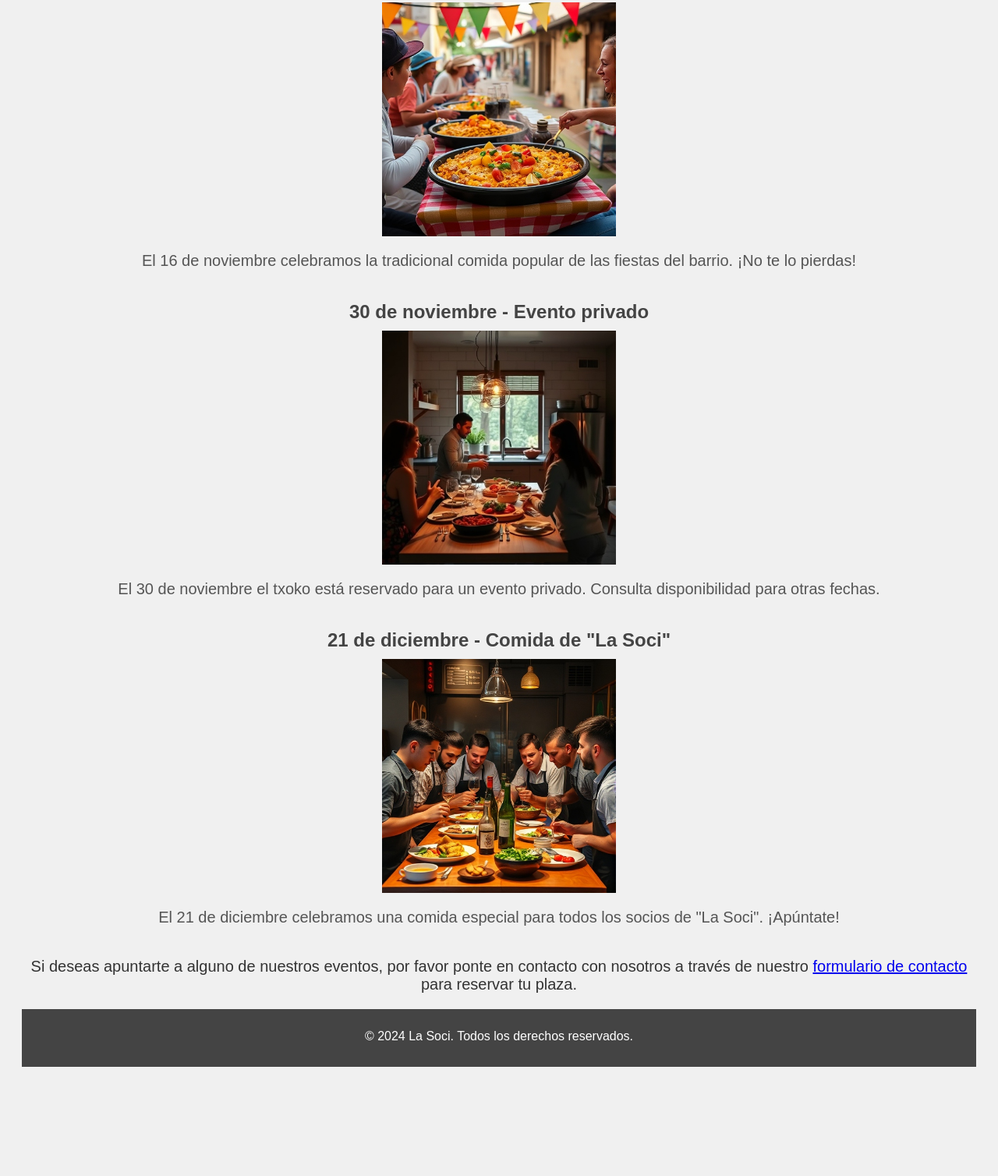
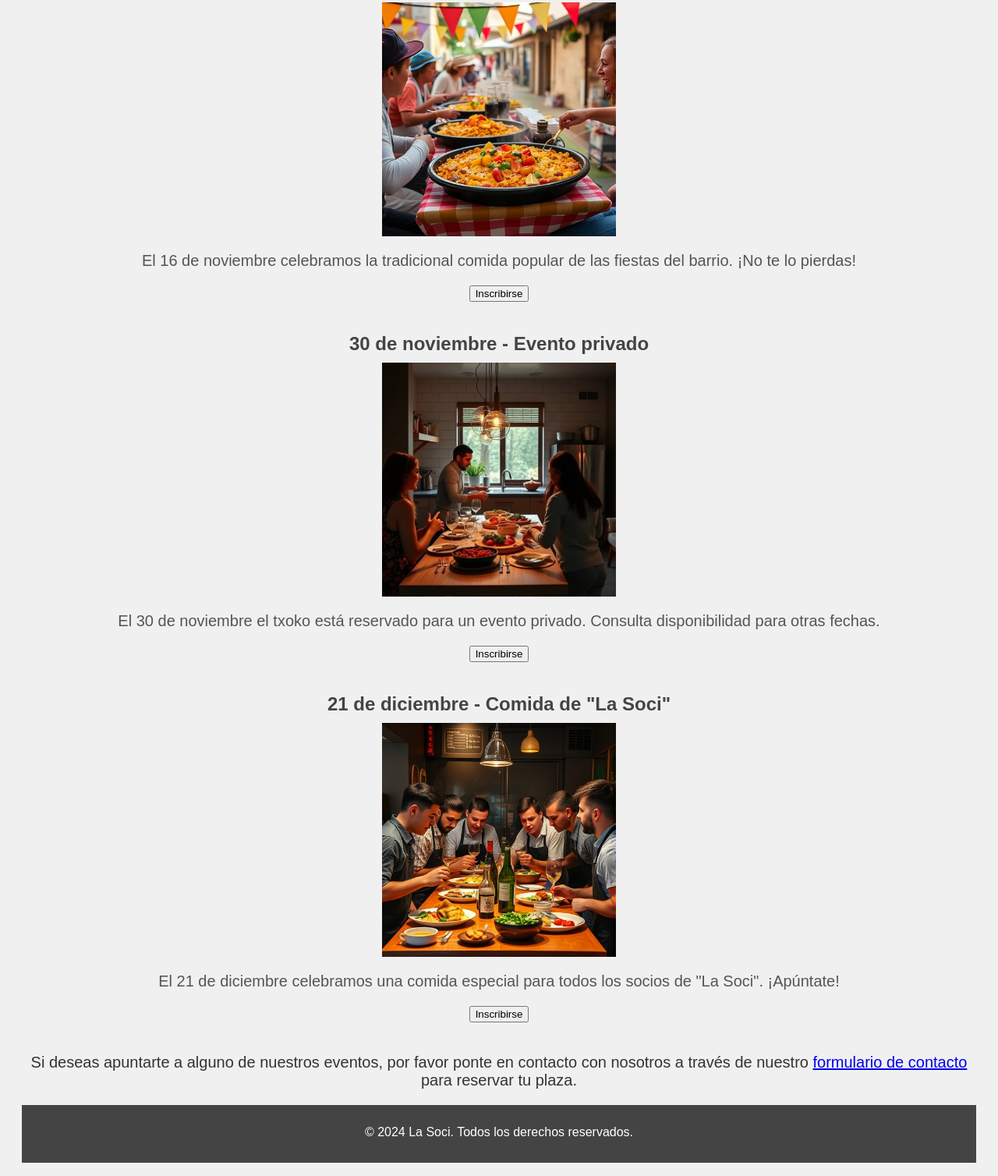
Before and after one commit to lcifu/2425lcifuentes_JS, a plain HTML site: page eventos.html in a window 1280 px wide. Shown: the part 221-1729 px from the top of the page at 78% size. Before the commit the page ends 1617 px from the top, so only its background shows below. Drawn offline with Linux system fonts and the light colour scheme.

Commit message:
Update eventos.html

```diff
--- a/eventos.html
+++ b/eventos.html
@@ -28,6 +28,7 @@
 				<h2>16 de noviembre - Comida popular de las fiestas del barrio</h2>
 				<img src="imagenes/paella_popular.jpg" alt="Paella popular" width="300">
 				<p>El 16 de noviembre celebramos la tradicional comida popular de las fiestas del barrio. ¡No te lo pierdas!</p>
+				<button class="inscribirseBtn">Inscribirse</button>
 			</article>
 
 			<!-- Evento 2: Evento privado -->
@@ -35,6 +36,7 @@
 				<h2>30 de noviembre - Evento privado</h2>
 				<img src="imagenes/evento_privado.jpg" alt="Evento privado" width="300">
 				<p>El 30 de noviembre el txoko está reservado para un evento privado. Consulta disponibilidad para otras fechas.</p>
+				<button class="inscribirseBtn">Inscribirse</button>
 			</article>
 
 			<!-- Evento 3: Comida de "La Soci" -->
@@ -42,6 +44,7 @@
 				<h2>21 de diciembre - Comida de "La Soci"</h2>
 				<img src="imagenes/comida_socios.jpg" alt="Comida de socios" width="300">
 				<p>El 21 de diciembre celebramos una comida especial para todos los socios de "La Soci". ¡Apúntate!</p>
+				<button class="inscribirseBtn">Inscribirse</button>
 			</article>
 
         <!-- Aviso para apuntarse a eventos -->
@@ -52,5 +55,7 @@
     <footer>
         <p>&copy; 2024 La Soci. Todos los derechos reservados.</p>
     </footer>
+	<!-- Enlace al archivo JavaScript -->
+	<script src="funciones/funciones.js"></script>
 </body>
 </html>
```
Lines whose indentation alone changed are shown as unchanged.
